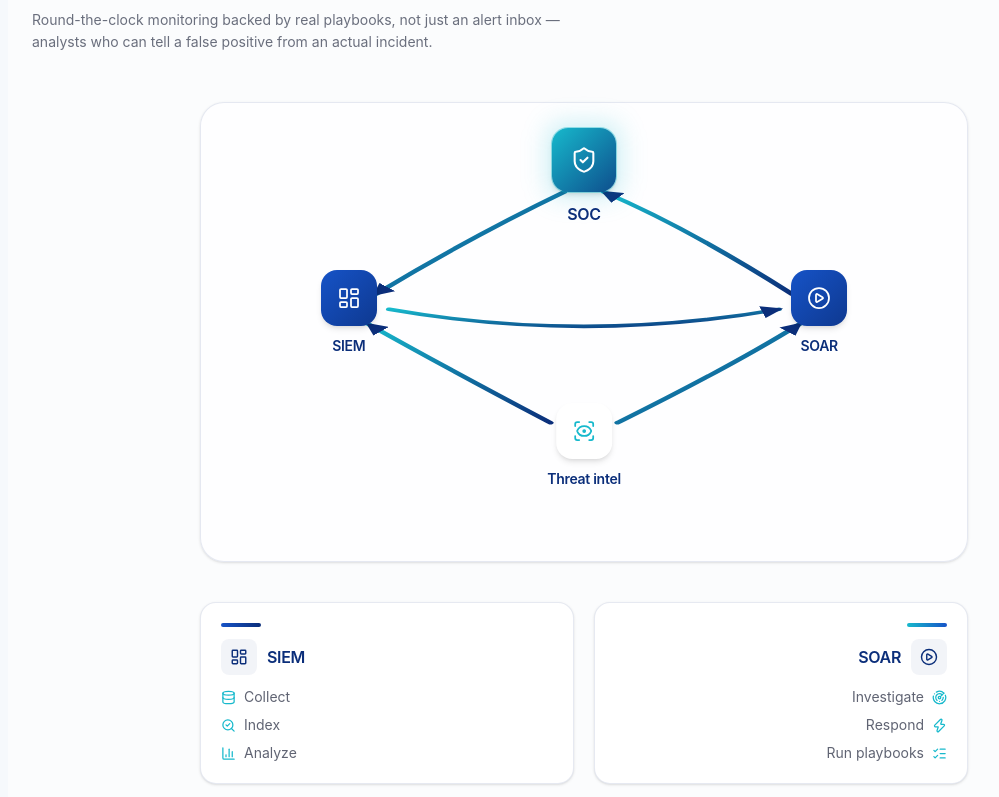
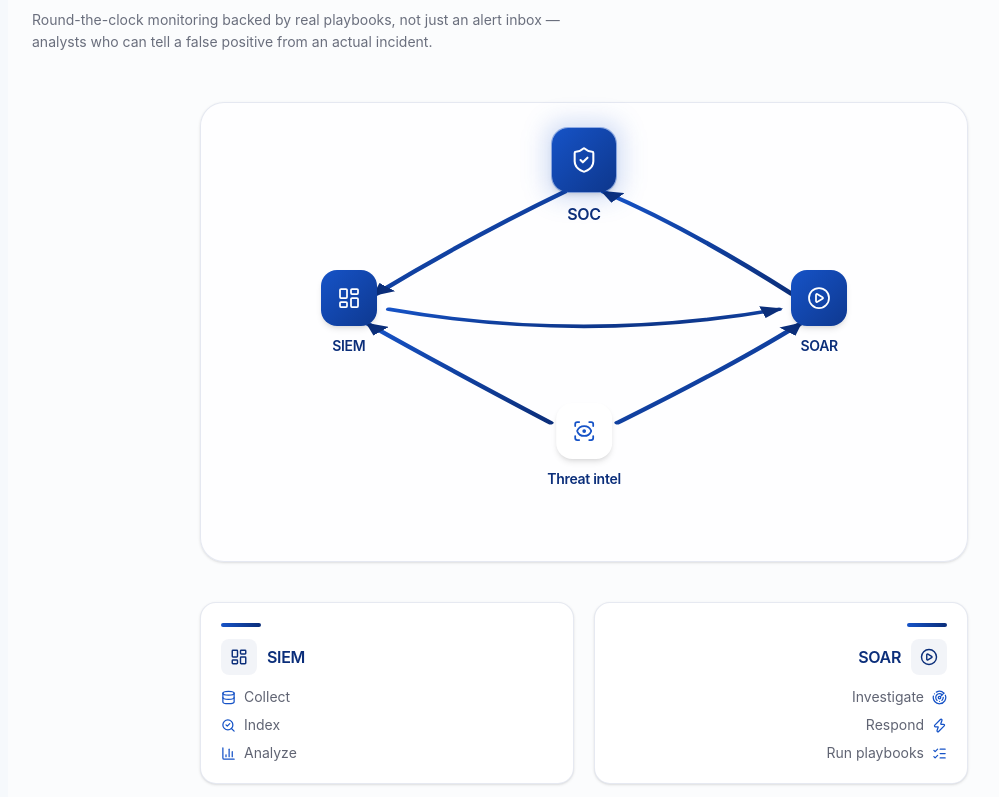
Before and after one commit to rashiddshaikhh/aksiaa-website, a Next.js app: page /solutions in a window 1280 px wide. Shown: the part 5423-6220 px from the top of the page, without its empty margins (56-1055 px from the left). Built offline with nearby package versions, Linux system fonts and the light colour scheme.

Commit message:
Soc checkes

```diff
--- a/src/components/SocFlow.tsx
+++ b/src/components/SocFlow.tsx
@@ -45,20 +45,20 @@ function Node({
       <div
         className={`relative flex items-center justify-center rounded-xl shadow-md ring-1 transition-transform duration-300 group-hover:-translate-y-0.5 sm:rounded-2xl ${
           isHub
-            ? "h-12 w-12 ring-cyan-deep/40 sm:h-16 sm:w-16"
+            ? "h-12 w-12 ring-royal/40 sm:h-16 sm:w-16"
             : "h-11 w-11 ring-transparent sm:h-14 sm:w-14"
-        } ${tone === "accent" ? "bg-white text-cyan-deep ring-cyan-deep/30" : "text-white"}`}
+        } ${tone === "accent" ? "bg-white text-royal ring-royal/30" : "text-white"}`}
         style={
           tone !== "accent"
             ? {
                 background: isHub
-                  ? "linear-gradient(135deg, var(--cyan-deep), var(--navy) 130%)"
+                  ? "linear-gradient(135deg, var(--royal), var(--navy) 130%)"
                   : "linear-gradient(135deg, var(--royal), var(--navy) 140%)",
               }
             : undefined
         }
       >
-        {isHub && <span className="absolute -inset-1.5 -z-10 rounded-2xl bg-cyan-deep/20 blur-md" />}
+        {isHub && <span className="absolute -inset-1.5 -z-10 rounded-2xl bg-royal/20 blur-md" />}
         <Icon size={isHub ? 20 : 19} strokeWidth={1.75} className="sm:hidden" />
         <Icon size={isHub ? 28 : 24} strokeWidth={1.75} className="hidden sm:block" />
       </div>
@@ -73,7 +73,7 @@ function Node({
   );
 }
 
-/* ---------- animated "data actually moves this way" arrow ---------- */
+/* ---------- animated flow arrow ---------- */
 
 function FlowArrow({ d, delay = 0 }: { d: string; delay?: number }) {
   return (
@@ -101,7 +101,7 @@ export default function SocFlow() {
           <svg viewBox="0 0 100 100" preserveAspectRatio="none" className="absolute inset-0 h-full w-full overflow-visible">
             <defs>
               <linearGradient id="soc-grad" x1="0" y1="0" x2="1" y2="1">
-                <stop offset="0%" stopColor="var(--cyan-deep)" />
+                <stop offset="0%" stopColor="var(--royal)" />
                 <stop offset="100%" stopColor="var(--navy)" />
               </linearGradient>
               <marker
@@ -117,7 +117,6 @@ export default function SocFlow() {
               </marker>
             </defs>
 
-            {/* flow — the direction data actually moves */}
             <FlowArrow d="M 47 13 Q 33 25 19 40" delay={0.05} />
             <FlowArrow d="M 21 44 Q 50 53 79 44" delay={0.2} />
             <FlowArrow d="M 81 40 Q 65 22 53 13" delay={0.35} />
@@ -147,13 +146,13 @@ export default function SocFlow() {
           </div>
           <ul className="mt-3 space-y-2 text-sm text-ink/65">
             <li className="flex items-center gap-2">
-              <Database size={15} className="shrink-0 text-cyan-deep" /> Collect
+              <Database size={15} className="shrink-0 text-royal" /> Collect
             </li>
             <li className="flex items-center gap-2">
-              <SearchCheck size={15} className="shrink-0 text-cyan-deep" /> Index
+              <SearchCheck size={15} className="shrink-0 text-royal" /> Index
             </li>
             <li className="flex items-center gap-2">
-              <BarChart3 size={15} className="shrink-0 text-cyan-deep" /> Analyze
+              <BarChart3 size={15} className="shrink-0 text-royal" /> Analyze
             </li>
           </ul>
         </div>
@@ -161,7 +160,7 @@ export default function SocFlow() {
         <div className="rounded-2xl border border-navy/10 bg-white p-5 shadow-sm transition-shadow hover:shadow-md sm:text-right">
           <div
             className="mb-3 h-1 w-10 rounded-full sm:ml-auto"
-            style={{ background: "linear-gradient(90deg, var(--cyan-deep), var(--royal))" }}
+            style={{ background: "linear-gradient(90deg, var(--royal), var(--navy))" }}
           />
           <div className="flex items-center gap-2.5 sm:flex-row-reverse">
             <span className="flex h-9 w-9 items-center justify-center rounded-lg bg-navy/5 text-navy">
@@ -171,13 +170,13 @@ export default function SocFlow() {
           </div>
           <ul className="mt-3 space-y-2 text-sm text-ink/65">
             <li className="flex items-center gap-2 sm:flex-row-reverse">
-              <Radar size={15} className="shrink-0 text-cyan-deep" /> Investigate
+              <Radar size={15} className="shrink-0 text-royal" /> Investigate
             </li>
             <li className="flex items-center gap-2 sm:flex-row-reverse">
-              <Zap size={15} className="shrink-0 text-cyan-deep" /> Respond
+              <Zap size={15} className="shrink-0 text-royal" /> Respond
             </li>
             <li className="flex items-center gap-2 sm:flex-row-reverse">
-              <ListChecks size={15} className="shrink-0 text-cyan-deep" /> Run playbooks
+              <ListChecks size={15} className="shrink-0 text-royal" /> Run playbooks
             </li>
           </ul>
         </div>
```
